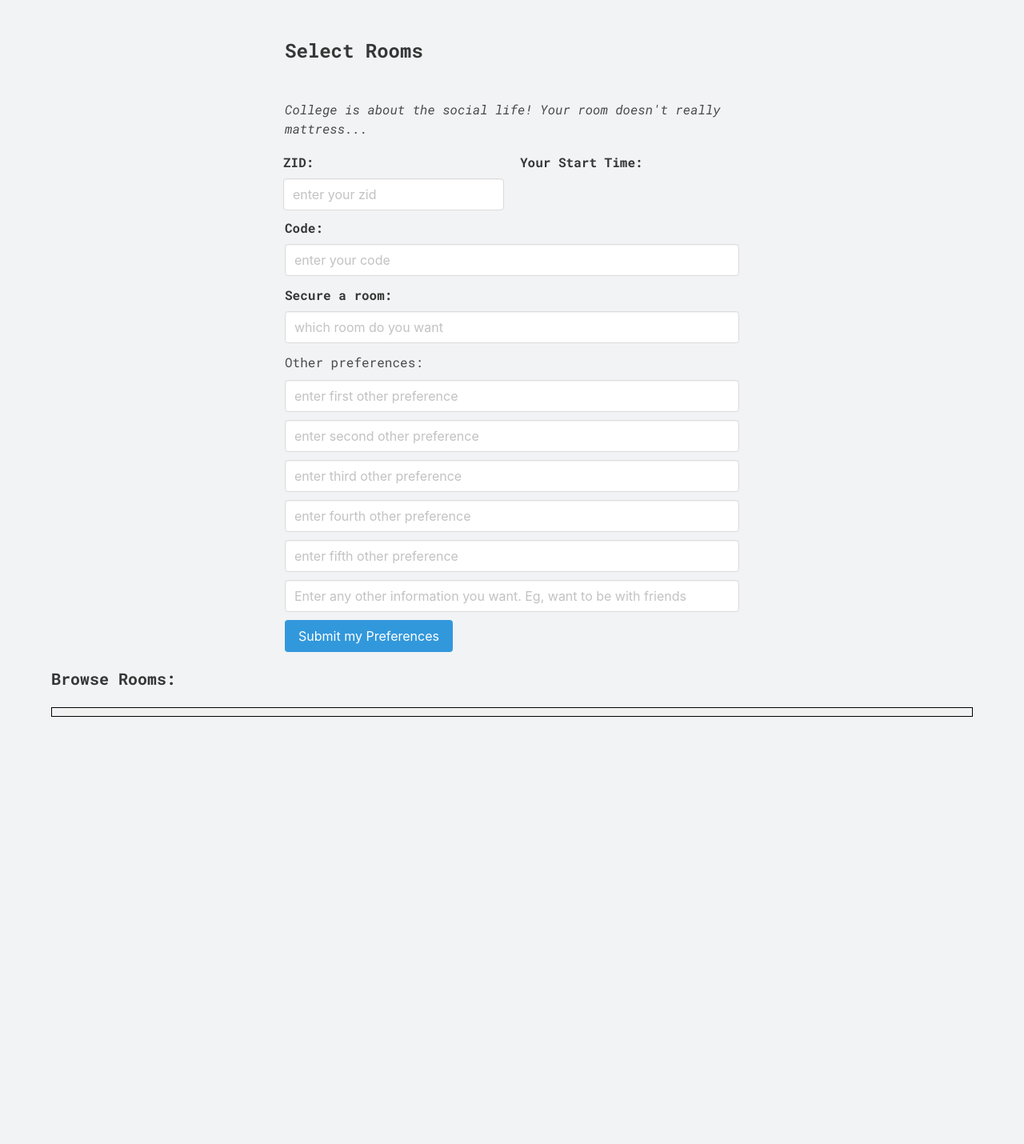
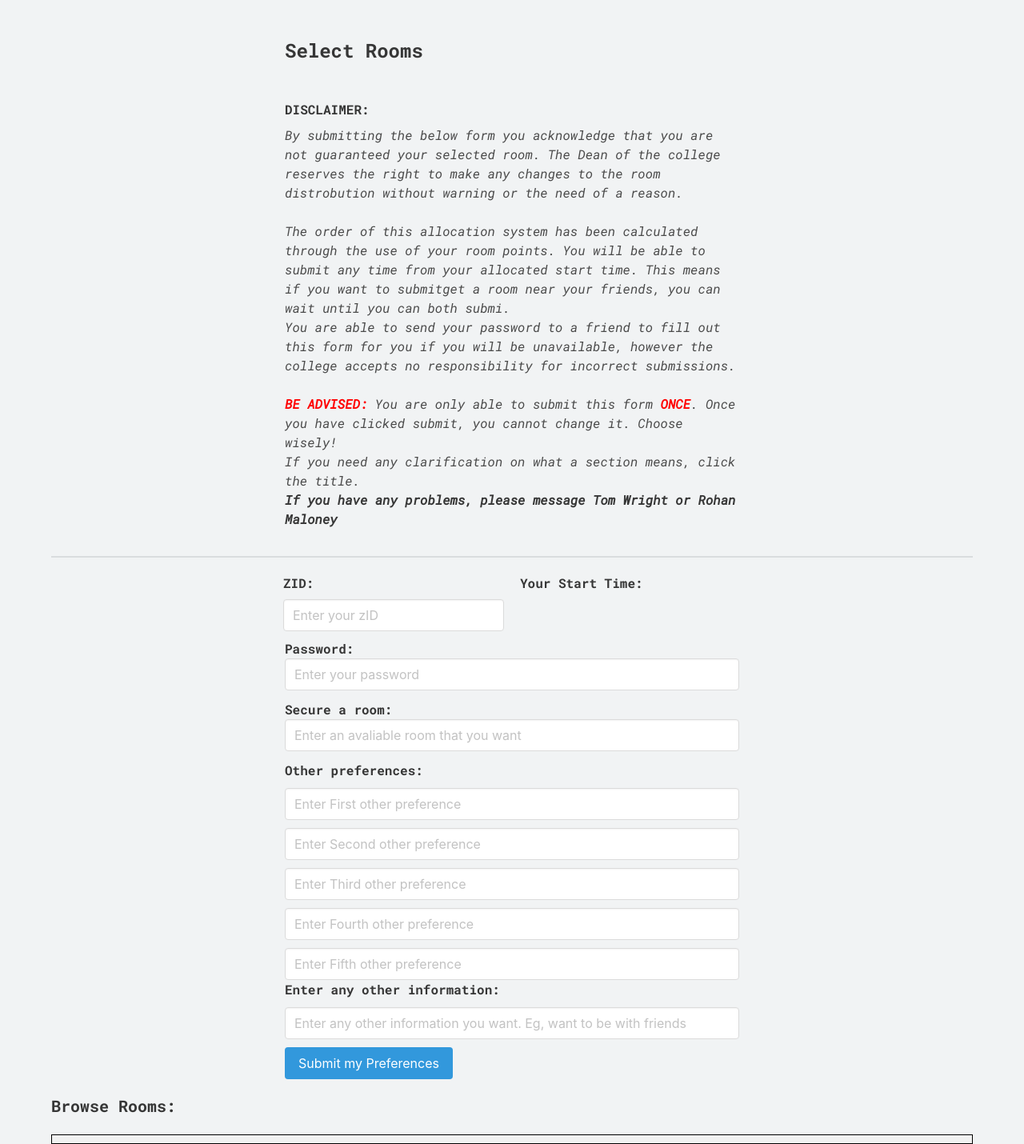
Before and after one commit to Baxter-College/College-Room-Allocation, a Flask app: template templates/select.html in a window 1280 px wide. Shown: the part 52-1482 px from the top of the page at 80% size. Before the commit the page ends 948 px from the top, so only its background shows below. Run offline with Flask 2, Linux system fonts and the light colour scheme; the template is opened without the code that fills it, so the values that code supplies are empty; parts of the project's set-up code (start-up, migrations or seed data) failed here and were passed over; some libraries are stand-ins or nearby versions.

Commit message:
Visual Changes

```diff
--- a/templates/select.html
+++ b/templates/select.html
@@ -5,15 +5,28 @@
       <div class="column is-6">
         <h1 class="title is-4 is-centered">Select Rooms</h1>
         <br />
+        <label class="label">DISCLAIMER:</label>
         <p>
           <i
-            >College is about the social life! Your room doesn't really
-            mattress...</i
-          >
+            >By submitting the below form you acknowledge that you are not guaranteed your selected room.
+            The Dean of the college reserves the right to make any changes to the room distrobution without warning
+            or the need of a reason.<br><br>
+
+            The order of this allocation system has been calculated through the use of
+            your room points. You will be able to submit any time from your allocated start time.
+            This means if you want to submitget a room near your friends, you can wait until you can both submi.
+            <br>You are able to send your password to a friend to fill out this form for you if you
+            will be unavailable, however the college accepts no responsibility for incorrect submissions.
+            <br><br>
+            <strong style="color: #ff0000;">BE ADVISED:</strong> You are only able to submit this form <strong style="color: #ff0000;">ONCE</strong>.
+            Once you have clicked submit, you cannot change it. Choose wisely!
+            <br>If you need any clarification on what a section means, click the title.
+            <br> <strong>If you have any problems, please message Tom Wright or Rohan Maloney</strong>
+            </i>
         </p>
       </div>
     </div>
-
+    <hr>
     <div class="columns is-centered">
       <div class="column is-6">
         <form
@@ -31,7 +44,7 @@
               <input
                 type="text"
                 id="zid"
-                placeholder="enter your zid"
+                placeholder="Enter your zID"
                 name="zid"
                 oninput="zid_update(event)"
                 class="input"
@@ -39,45 +52,52 @@
             </div>
             </div>
               <div class="column is-6">
-                <label for="zid" class="label">Your Start Time:</label>
-                <div class="control" id='userStartTime'>
-                  </div>
+                <div onclick="showInfoPopup('startTimeInfo')">
+                  <label for="zid" class="label">Your Start Time:</label>
+                </div>
+                <div class="control" id='userStartTime'></div>
               </div>
             </div>
           </div>
 
           <div class="field">
-            <label for="code" class="label">Code:</label>
+            <div onclick="showInfoPopup('passwordInfo')">
+              <label for="code" class="label">Password:</label>
+            </div>
             <div class="control">
               <input
                 class="input"
                 type="text"
                 id="code"
-                placeholder="enter your code"
+                placeholder="Enter your password"
                 name="code"
               />
             </div>
           </div>
 
           <div class="field">
-            <label for="first_room" class="label">Secure a room:</label>
+            <div onclick="showInfoPopup('secureRoomInfo')">
+              <label for="first_room" class="label">Secure a room:</label>
+            </div>
             <div class="control">
               <input
                 type="number"
                 id="first_room"
-                placeholder="which room do you want"
+                placeholder="Enter an avaliable room that you want"
                 name="first_room"
                 class="input"
               />
             </div>
           </div>
 
-          <h3>Other preferences:</h3>
+          <div onclick="showInfoPopup('otherPrefInfo')">
+            <label class="label">Other preferences:</label>
+          </div>
           <div class="control">
             <input
               type="number"
               id="pref1"
-              placeholder="enter first other preference"
+              placeholder="Enter First other preference"
               name="pref1"
               class="input"
               style="margin-top:10px;"
@@ -88,7 +108,7 @@
             <input
               type="number"
               id="pref2"
-              placeholder="enter second other preference"
+              placeholder="Enter Second other preference"
               name="pref2"
               class="input"
               style="margin-top:10px;"
@@ -99,7 +119,7 @@
             <input
               type="number"
               id="pref3"
-              placeholder="enter third other preference"
+              placeholder="Enter Third other preference"
               name="pref3"
               class="input"
               style="margin-top:10px;"
@@ -110,7 +130,7 @@
             <input
               type="number"
               id="pref4"
-              placeholder="enter fourth other preference"
+              placeholder="Enter Fourth other preference"
               name="pref4"
               class="input"
               style="margin-top:10px;"
@@ -121,11 +141,14 @@
             <input
               type="number"
               id="pref5"
-              placeholder="enter fifth other preference"
+              placeholder="Enter Fifth other preference"
               name="pref5"
               class="input"
               style="margin-top:10px;"
             />
+          </div>
+          <div onclick="showInfoPopup('otherPrefInfo')">
+            <label class="label">Enter any other information:</label>
           </div>
           <div class="control">
             <input
@@ -191,6 +214,7 @@
     </div>
 
     {% endfor %}
+
 
     <script type="text/javascript">
       var True = true;
@@ -260,6 +284,23 @@
           element.parentNode.removeChild(element);
       }
 
+      function showInfoPopup(infoSection){
+        var message = ''
+        if (infoSection == "startTimeInfo"){
+          message = "Once you have put in your zID, you will be able to see the time from which you can submit your room preferences. It will not work before then."
+        }else if (infoSection == "passwordInfo"){
+          message = "Please enter your password that was attached in your email."
+        }else if (infoSection == "secureRoomInfo"){
+          message = "This room has to be one which is currently avaliable (see the list below). THIS ROOM IS NOT A GUARANTEE"
+        }else if (infoSection == "otherPrefInfo"){
+          message = "Please enter any other rooms you would be happy with if a change happened. You should fill them all out, or you might get a room you didn't want."
+        }else if (infoSection == "otherInfo"){
+          message = "Please put any other information here, Eg I want to be with ABC friend. This information will only be used if your room needs changing"
+        }
+
+        alert(message)
+      }
+
       function validate_form(){
           //alert("We still need to write the validate form function!")
           // TODO: validate the form before send
```
